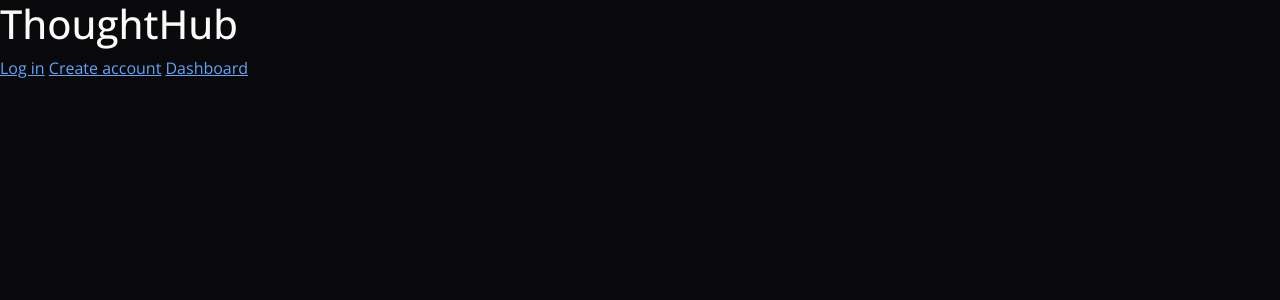
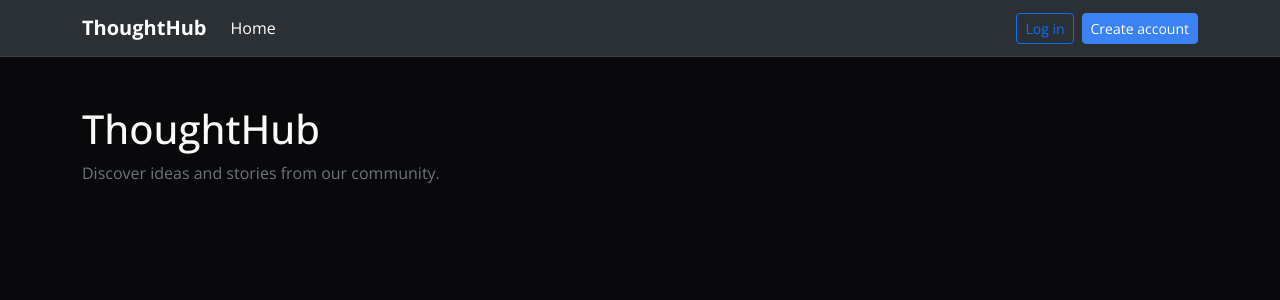
Before and after one commit to AryaTavana/ThoughtHub, a React (Vite) app in the folder frontend/: page / in a window 1280 px wide. Shown: the top 300 px of the page. Built offline with nearby package versions, Linux system fonts and the light colour scheme; no server answers.

Commit message:
feat: add AppNavbar component for navigation and user authentication handling

```diff
--- a/frontend/src/App.tsx
+++ b/frontend/src/App.tsx
@@ -8,16 +8,15 @@ import './App.css'
 import {LoginPage} from './pages/LoginPage'
 import {RegistrationPage} from './pages/RegistrationPage'
 import {ProtectedRoute} from './auth/ProtectedRoute'
+import {AppNavbar} from './components/AppNavbar'
 
 function HomePage() {
     return (
-        <section>
+        <section className="container py-5">
             <h1>ThoughtHub</h1>
-            <nav aria-label="Main navigation">
-                <Link to="/login">Log in</Link>{' '}
-                <Link to="/register">Create account</Link>{' '}
-                <Link to="/dashboard">Dashboard</Link>
-            </nav>
+            <p className="text-secondary">
+                Discover ideas and stories from our community.
+            </p>
         </section>
     )
 }
@@ -37,7 +36,9 @@ function NotFoundPage() {
 
 function App() {
     return (
-        <main className="app">
+        <div className="app d-flex flex-column">
+            <AppNavbar/>
+            <main className="flex-grow-1">
                 <Routes>
                     <Route path="/" element={<HomePage/>}/>
                     <Route path="/login" element={<LoginPage/>}/>
@@ -54,6 +55,7 @@ function App() {
                     <Route path="*" element={<NotFoundPage/>}/>
                 </Routes>
             </main>
+        </div>
     )
 }
 
--- /dev/null
+++ b/frontend/src/components/AppNavbar.tsx
@@ -0,0 +1,161 @@
+import {useState} from 'react'
+import {
+    Link,
+    NavLink,
+    useNavigate,
+} from 'react-router-dom'
+
+import {getApiErrorMessage} from '../api/errors'
+import {useAuth} from '../auth/useAuth'
+
+export function AppNavbar() {
+    const {
+        user,
+        isAuthenticated,
+        isInitializing,
+        logout,
+    } = useAuth()
+    const navigate = useNavigate()
+
+    const [isLoggingOut, setIsLoggingOut] = useState(false)
+    const [logoutError, setLogoutError] =
+        useState<string | null>(null)
+
+    const displayName =
+        user?.first_name.trim() || user?.username
+
+    async function handleLogout() {
+        setLogoutError(null)
+        setIsLoggingOut(true)
+
+        try {
+            await logout()
+            navigate('/', {replace: true})
+        } catch (error) {
+            setLogoutError(
+                getApiErrorMessage(error, 'Unable to log out.'),
+            )
+        } finally {
+            setIsLoggingOut(false)
+        }
+    }
+
+    return (
+        <header>
+            <nav
+                className="navbar navbar-expand-md bg-body-tertiary border-bottom"
+                aria-label="Primary navigation"
+            >
+                <div className="container">
+                    <Link className="navbar-brand fw-bold" to="/">
+                        ThoughtHub
+                    </Link>
+
+                    <button
+                        className="navbar-toggler"
+                        type="button"
+                        data-bs-toggle="collapse"
+                        data-bs-target="#primary-navigation"
+                        aria-controls="primary-navigation"
+                        aria-expanded="false"
+                        aria-label="Toggle navigation"
+                    >
+                        <span className="navbar-toggler-icon"/>
+                    </button>
+
+                    <div
+                        id="primary-navigation"
+                        className="collapse navbar-collapse"
+                    >
+                        <ul className="navbar-nav me-auto mb-2 mb-md-0">
+                            <li className="nav-item">
+                                <NavLink
+                                    className={({isActive}) =>
+                                        `nav-link ${
+                                            isActive ? 'active' : ''
+                                        }`
+                                    }
+                                    to="/"
+                                    end
+                                >
+                                    Home
+                                </NavLink>
+                            </li>
+
+                            {isAuthenticated && (
+                                <li className="nav-item">
+                                    <NavLink
+                                        className={({isActive}) =>
+                                            `nav-link ${
+                                                isActive ? 'active' : ''
+                                            }`
+                                        }
+                                        to="/dashboard"
+                                    >
+                                        Dashboard
+                                    </NavLink>
+                                </li>
+                            )}
+                        </ul>
+
+                        {isInitializing ? (
+                            <span
+                                className="navbar-text"
+                                role="status"
+                            >
+                                Checking session…
+                            </span>
+                        ) : isAuthenticated && user ? (
+                            <div className="d-flex align-items-center gap-3">
+                                <span className="navbar-text">
+                                    Signed in as{' '}
+                                    <strong>{displayName}</strong>
+                                </span>
+
+                                <button
+                                    className="btn btn-outline-danger btn-sm"
+                                    type="button"
+                                    disabled={isLoggingOut}
+                                    onClick={() => {
+                                        void handleLogout()
+                                    }}
+                                >
+                                    {isLoggingOut
+                                        ? 'Logging out…'
+                                        : 'Log out'}
+                                </button>
+                            </div>
+                        ) : (
+                            <div className="d-flex gap-2">
+                                <Link
+                                    className="btn btn-outline-primary btn-sm"
+                                    to="/login"
+                                >
+                                    Log in
+                                </Link>
+
+                                <Link
+                                    className="btn btn-primary btn-sm"
+                                    to="/register"
+                                >
+                                    Create account
+                                </Link>
+                            </div>
+                        )}
+                    </div>
+                </div>
+            </nav>
+
+            {logoutError && (
+                <div className="container pt-3">
+                    <div
+                        className="alert alert-danger mb-0"
+                        role="alert"
+                    >
+                        {logoutError}
+                    </div>
+                </div>
+            )}
+        </header>
+    )
+}
```
Also changed, not shown: 2 other files (tests, documents, lock files or other folders). Lines whose indentation alone changed are shown as unchanged.
